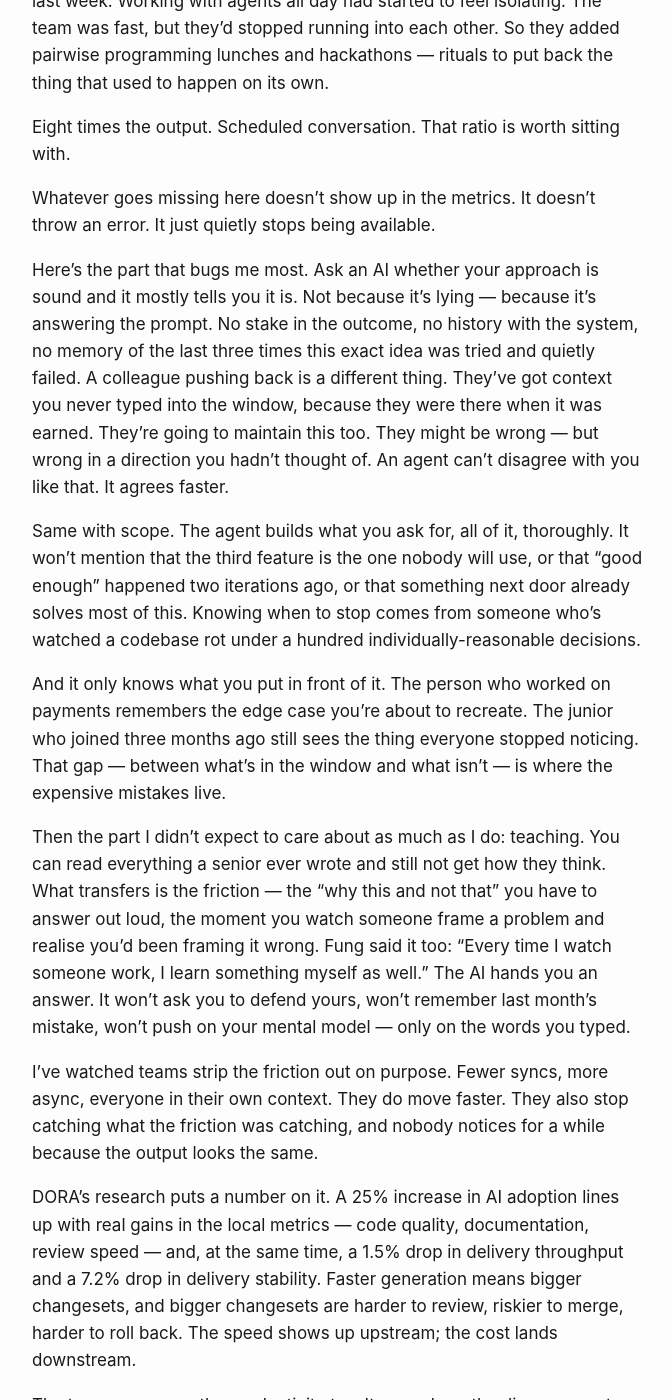
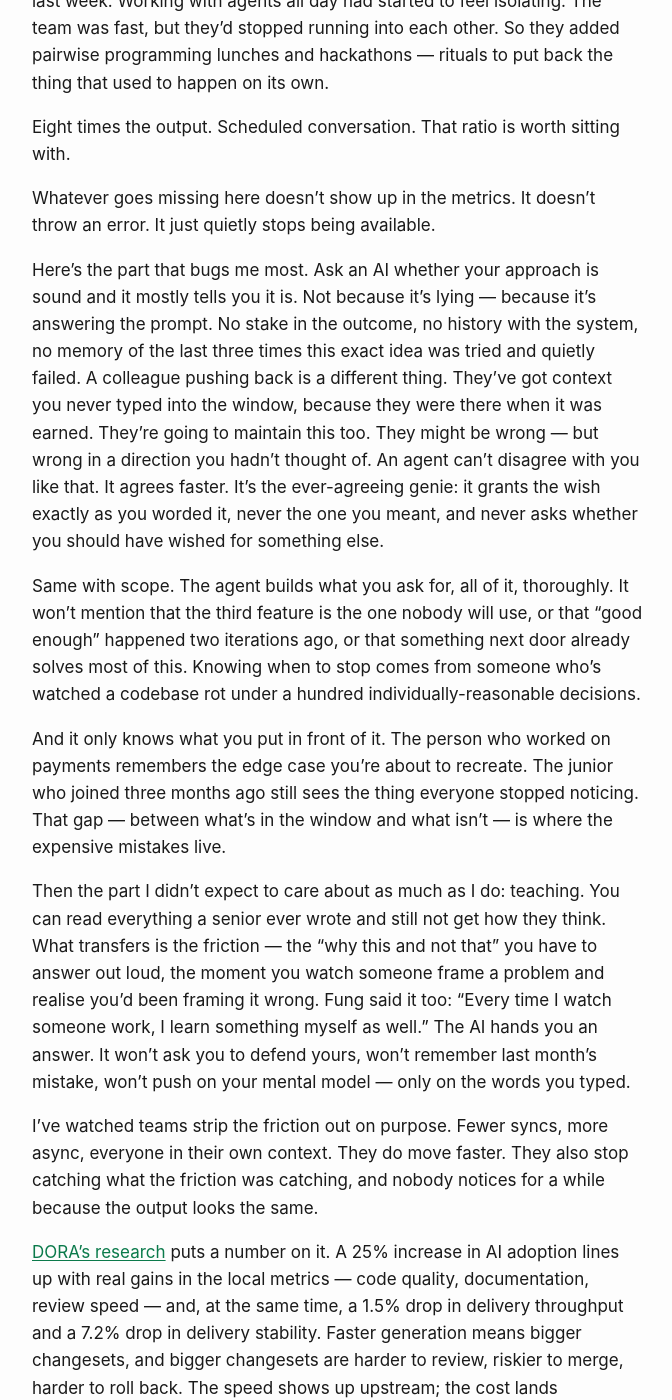
Before and after one commit to aepfli/aepfli.github.io, a Jekyll site: the page built from _posts/2026-06-26-The-Ever-Agreeing-Genie.md, in a window 1280 px wide and 1400 px high, scrolled down 345 px. Shown: the whole window, without its empty margins (302-974 px from the left). Built offline with Jekyll 4.4.1, drawn with Linux system fonts in a browser that asks for light colours; comment, search, counter and statistics services are not loaded; part of the change alters nothing that is shown; some of the changed text lies outside the part shown.

Commit message:
Add source links and tie the genie metaphor into "The Ever-Agreeing Genie"
Link the Lenny's Podcast episode and the DORA 2024 report. Earn the
title by bringing the ever-agreeing genie into the agreement section.

Co-Authored-By: Claude Opus 4.8 (1M context) <noreply@anthropic.com>

```diff
--- a/_posts/2026-06-26-The-Ever-Agreeing-Genie.md
+++ b/_posts/2026-06-26-The-Ever-Agreeing-Genie.md
@@ -16,7 +16,7 @@ Anthropic's engineers ship eight times more code than they did a few years ago.
 
 And they had to start scheduling lunches so people would talk to each other.
 
-Fiona Fung, who leads the Claude Code team, said it on Lenny's Podcast last week.
+Fiona Fung, who leads the Claude Code team, said it on [Lenny's Podcast](https://www.lennysnewsletter.com/p/building-the-most-ai-pilled-engineering) last week.
 Working with agents all day had started to feel isolating.
 The team was fast, but they'd stopped running into each other.
 So they added pairwise programming lunches and hackathons — rituals to put back the thing that used to happen on its own.
@@ -41,6 +41,7 @@ They're going to maintain this too.
 They might be wrong — but wrong in a direction you hadn't thought of.
 An agent can't disagree with you like that.
 It agrees faster.
+It's the ever-agreeing genie: it grants the wish exactly as you worded it, never the one you meant, and never asks whether you should have wished for something else.
 
 Same with scope.
 The agent builds what you ask for, all of it, thoroughly.
@@ -64,7 +65,7 @@ Fewer syncs, more async, everyone in their own context.
 They do move faster.
 They also stop catching what the friction was catching, and nobody notices for a while because the output looks the same.
 
-DORA's research puts a number on it.
+[DORA's research](https://dora.dev/research/2024/dora-report/) puts a number on it.
 A 25% increase in AI adoption lines up with real gains in the local metrics — code quality, documentation, review speed — and, at the same time, a 1.5% drop in delivery throughput and a 7.2% drop in delivery stability.
 Faster generation means bigger changesets, and bigger changesets are harder to review, riskier to merge, harder to roll back.
 The speed shows up upstream; the cost lands downstream.
```
